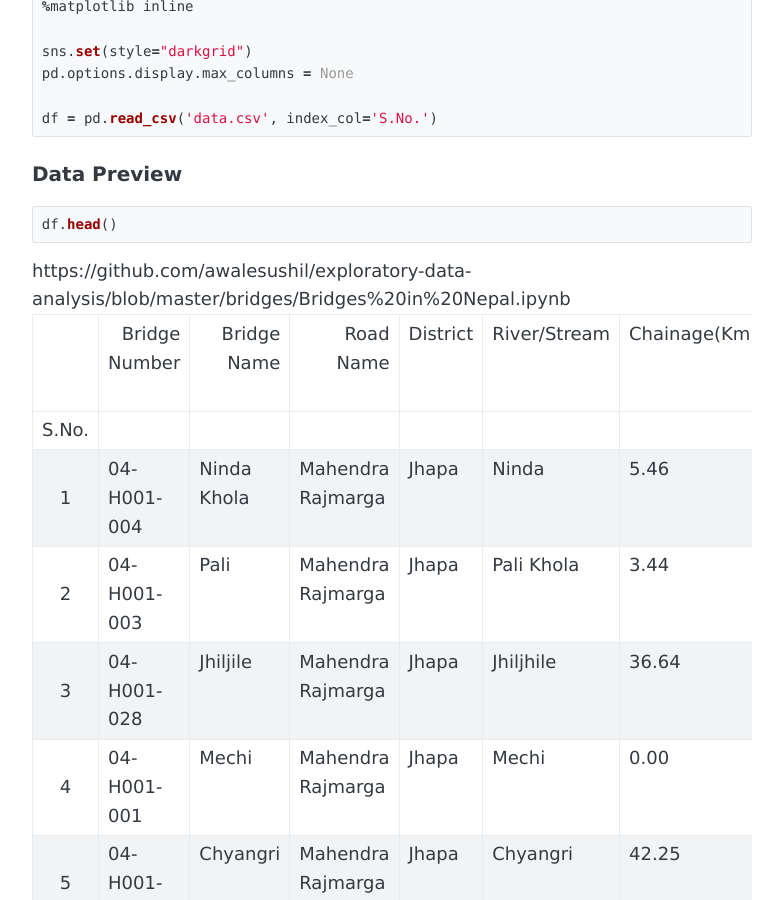
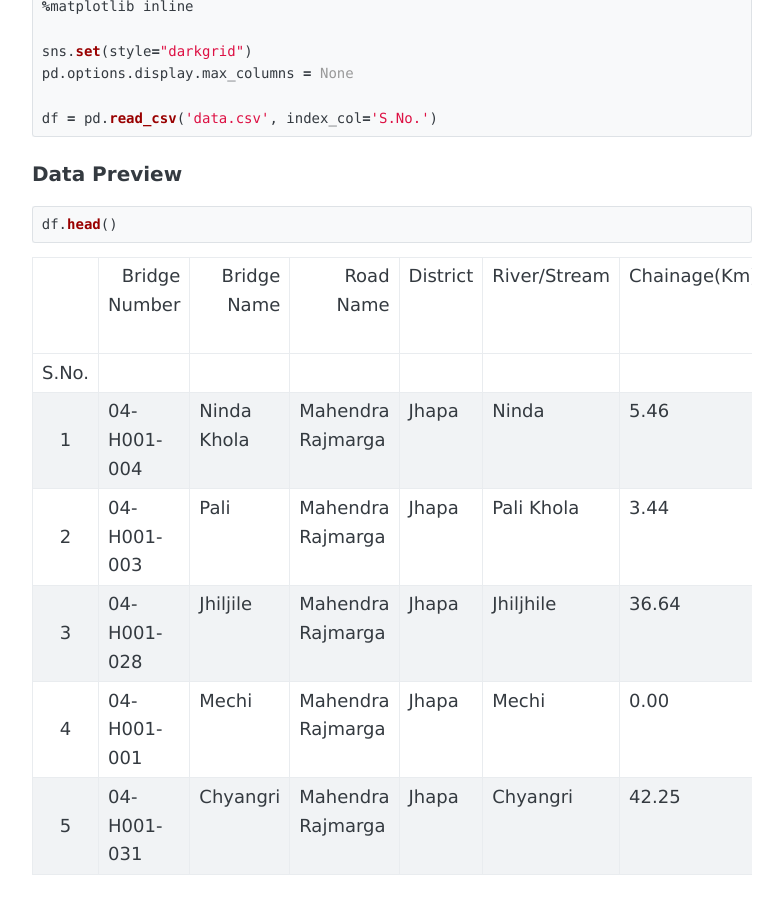
Before and after one commit to awalesushil/blog, a Jekyll site: the page built from _posts/2020-04-10-exploring-bridges-in-nepal.md, in a window 1280 px wide and 900 px high, scrolled down 712 px. Shown: the whole window, without its empty margins (248-1031 px from the left). Built offline with Jekyll 4.4.1, drawn with Linux system fonts in a browser that asks for light colours; comment, search, counter and statistics services are not loaded; part of the change alters nothing that is shown.

Commit message:
Update 2020-04-10-exploring-bridges-in-nepal.md

```diff
--- a/_posts/2020-04-10-exploring-bridges-in-nepal.md
+++ b/_posts/2020-04-10-exploring-bridges-in-nepal.md
@@ -197,7 +197,7 @@ df.head()
       <td>Eastern</td>
       <td>1</td>
       <td>26.6440 | 88.1638</td>
-      <td>RCC T-Beam</td>https://github.com/awalesushil/exploratory-data-analysis/blob/master/bridges/Bridges%20in%20Nepal.ipynb
+      <td>RCC T-Beam</td>
       <td>6</td>
       <td>2.7</td>
       <td>0.0</td>
```
